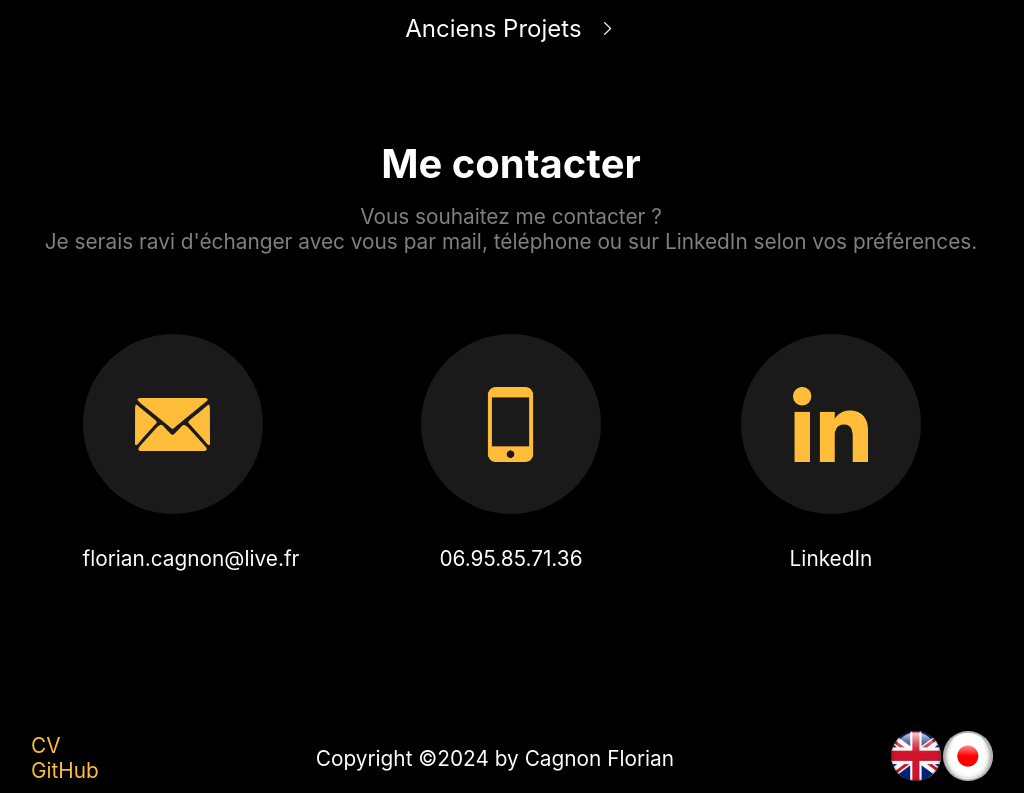
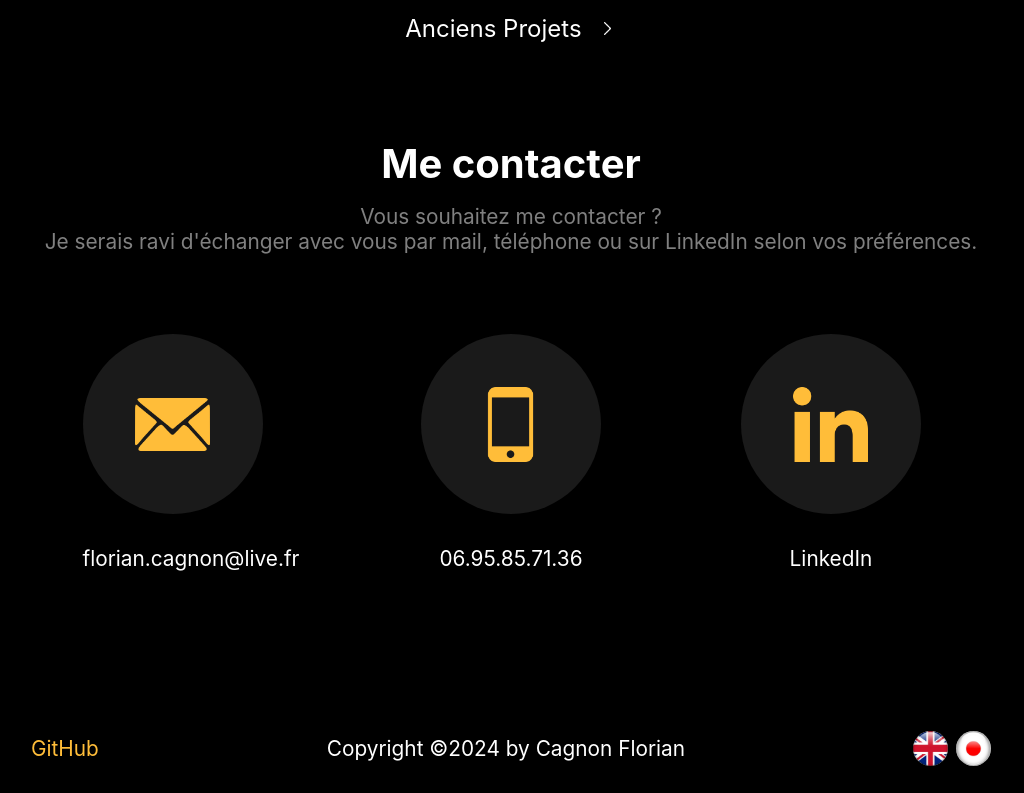
Before and after one commit to Florian59c/Site-Flow-V2, a React (Create React App) app: page /#/ in a window 1280 px wide. Shown: the part 2800-3593 px from the top of the page, without its empty margins (129-1153 px from the left). Built offline with nearby package versions, Linux system fonts and the light colour scheme.

Commit message:
upgrade footer

```diff
--- a/src/components/Footer.jsx
+++ b/src/components/Footer.jsx
@@ -5,10 +5,7 @@ import JP from 'assets/img/icon/Drapeau-Japonais.png';
 function Footer() {
     return (
         <div className="Footer">
-            <div>
-                <a href="https://drive.google.com/file/d/1uFrpe1KJcNwMXhy2cCbl47yefGmuT5h6/view" target="_blank" rel="noreferrer noopener"><p>CV</p></a>
-                <a href="https://github.com/Florian59c?tab=repositories" target="_blank" rel="noreferrer noopener"><p>GitHub</p></a>
-            </div>
+            <a href="https://github.com/Florian59c?tab=repositories" target="_blank" rel="noreferrer noopener"><p className='github'>GitHub</p></a>
             <p className='copyright'>Copyright ©2024 by Cagnon Florian</p>
             <div className='images'>
                 <a href="https://translate.google.fr/?hl=fr&sl=fr&tl=en&text=Vous%20pensiez%20que%20%C3%A7a%20changerait%20la%20langue%20%3F!%20Dommage...&op=translate" target="_blank" rel="noreferrer noopener">
--- a/src/components/css/Footer.scss
+++ b/src/components/css/Footer.scss
@@ -5,10 +5,8 @@
     justify-content: space-between;
     align-items: center;
 
-    div {
-        p {
-            color: #FFBD39;
-        }
+    .github {
+        color: #FFBD39;
     }
 
     .copyright {
@@ -19,14 +17,19 @@
     .images {
         display: flex;
         justify-content: space-between;
+        gap: 0.3rem;
 
         a {
             width: 48%;
+            display: flex;
+            justify-content: center;
+            align-items: center;
         }
 
         img {
             width: 25px;
             border-radius: 100%;
+            display: block;
         }
     }
 
@@ -34,8 +37,18 @@
         margin-top: 10rem;
 
         .images {
+            gap: 0.5rem;
+
             img {
-                width: 50px;
+                width: 30px;
+            }
+        }
+    }
+
+    @media screen and (min-width: 1100px) {
+        .images {
+            img {
+                width: 35px;
             }
         }
     }
```
